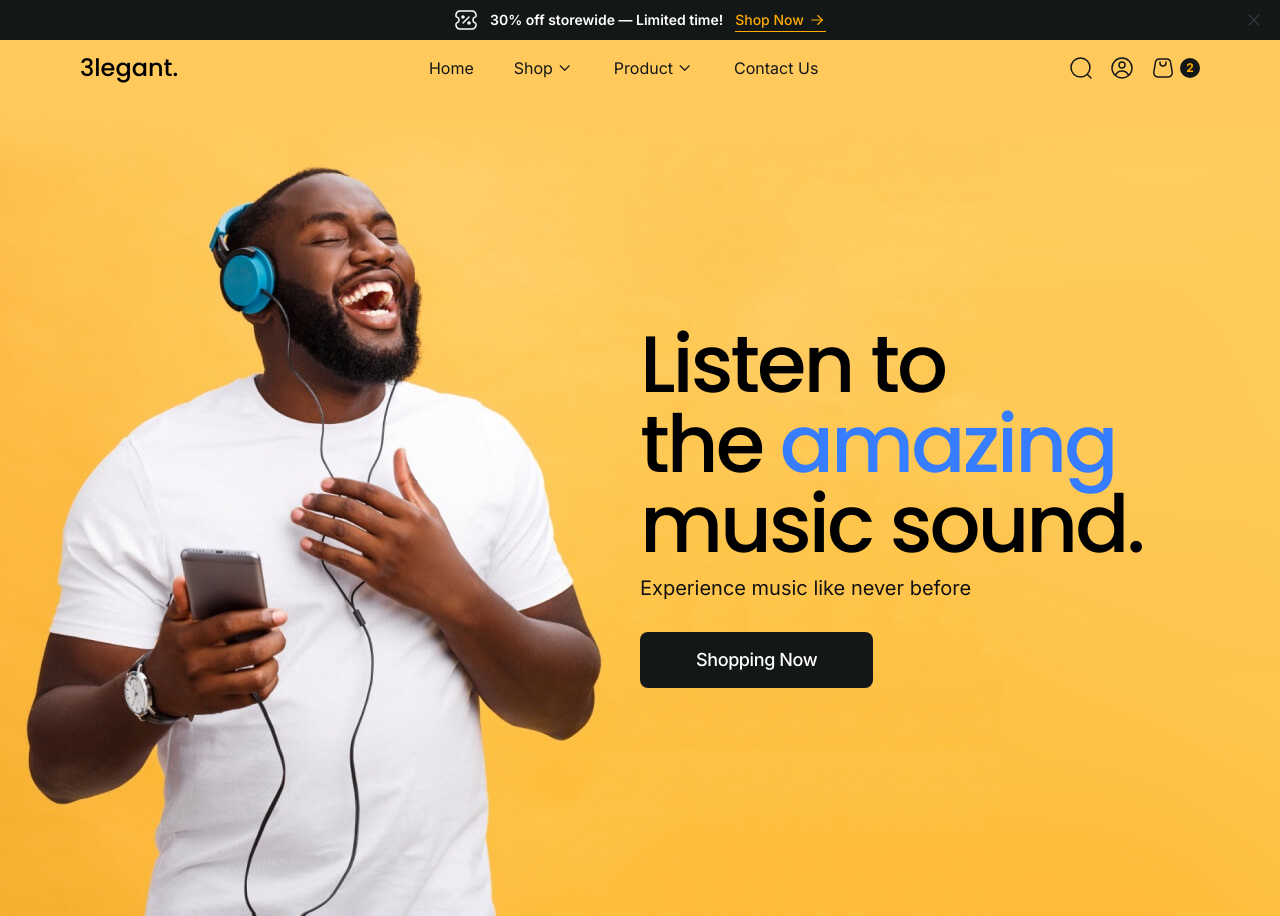
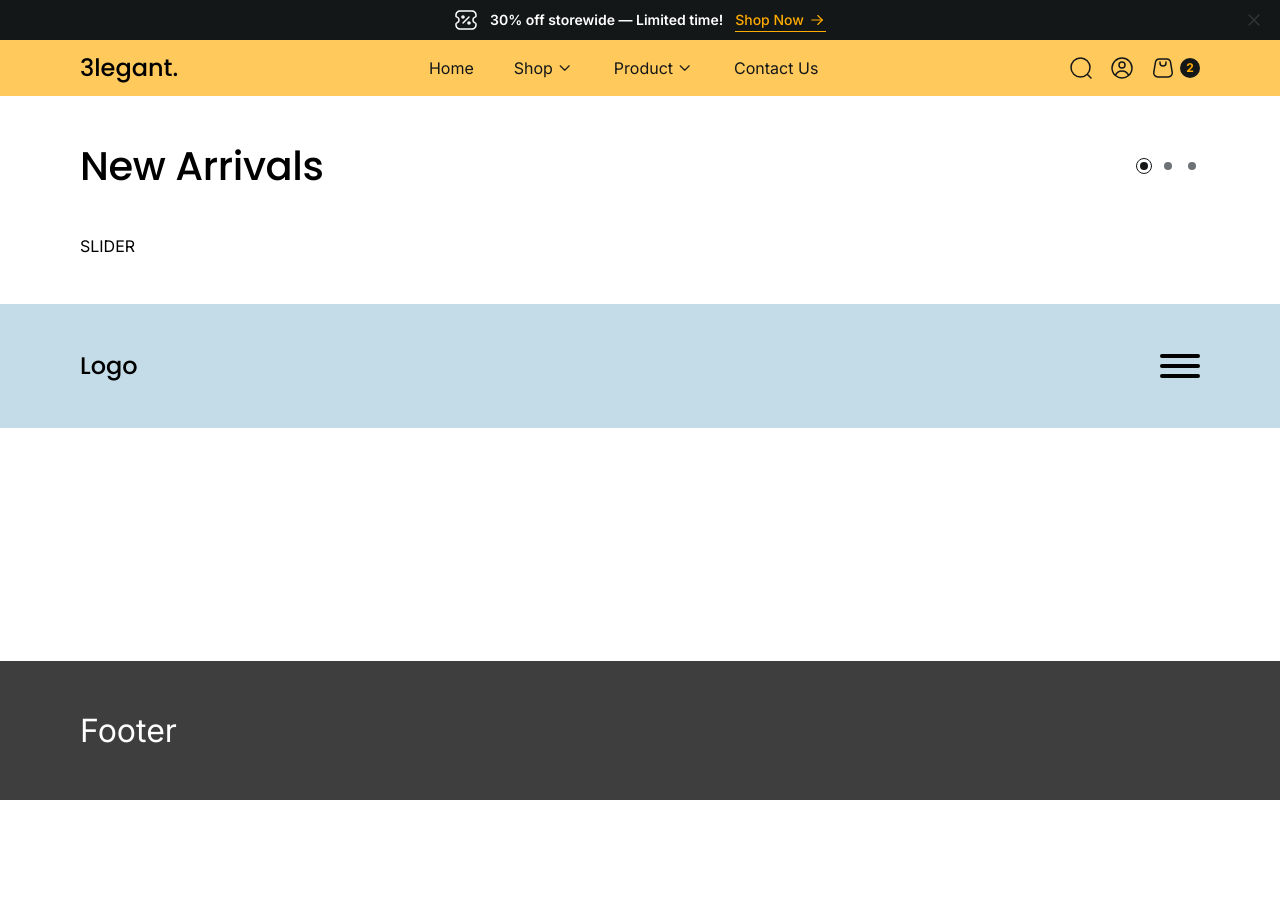
Before and after one commit to VNagorniy/headphone-store, a website: page src/html/index.html in a window 1280 px wide. Shown: the top 916 px of the page. After the commit the page ends 800 px from the top, so only its background shows below. Drawn offline with nearby package versions, Linux system fonts and the light colour scheme; files that its build step writes are made by us from their sources; files whose address does not match are found by name.

Commit message:
Верстка секции arrivals

```diff
--- /dev/null
+++ b/src/html/blocks/arrivals.html
@@ -0,0 +1,17 @@
+<section class="arrivals">
+	<div class="container">
+		<div class="arrivals__row">
+			<div class="arrivals__title">
+				<h2 class="headline-4">New Arrivals</h2>
+			</div>
+			<div class="arrivals__dots">
+				<div class="dots">
+					<div class="dot dot--active"></div>
+					<div class="dot"></div>
+					<div class="dot"></div>
+				</div>
+			</div>
+		</div>
+	</div>
+	<div class="container-right">SLIDER</div>
+</section>
--- a/src/html/index.html
+++ b/src/html/index.html
@@ -8,7 +8,9 @@
 		<link rel="stylesheet" href="./css/main.css" />
 	</head>
 	<body>
-		@@include('blocks/tagline.html') @@include('blocks/nav.html') @@include('blocks/hero.html') @@include('blocks/header.html') @@include('blocks/footer.html')
+		@@include('blocks/tagline.html') @@include('blocks/nav.html')
+		<!-- @@include('blocks/hero.html')  -->
+		@@include('blocks/arrivals.html') @@include('blocks/header.html') @@include('blocks/footer.html')
 		<script src="./js/index.bundle.js"></script>
 	</body>
 </html>
--- /dev/null
+++ b/src/scss/blocks/_arrivals.scss
@@ -0,0 +1,17 @@
+.arrivals {
+	padding: 48px 0;
+}
+
+.arrivals__row {
+	display: flex;
+	align-items: center;
+	justify-content: space-between;
+
+	margin-bottom: 48px;
+}
+.arrivals__title {
+}
+.headline-4 {
+}
+.arrivals__dots {
+}
--- /dev/null
+++ b/src/scss/blocks/_dots.scss
@@ -0,0 +1,32 @@
+.dots {
+	display: flex;
+	align-items: center;
+	gap: 8px;
+}
+
+.dot {
+	display: flex;
+	justify-content: center;
+	align-items: center;
+
+	width: 16px;
+	height: 16px;
+	border-radius: 50%;
+
+	&::before {
+		content: '';
+		display: block;
+		width: 8px;
+		height: 8px;
+		border-radius: 50%;
+		background-color: #6c7275;
+	}
+
+	&--active {
+		border: 1px solid #141718;
+
+		&::before {
+			background-color: #141718;
+		}
+	}
+}
--- /dev/null
+++ b/src/scss/blocks/_headline.scss
@@ -0,0 +1,7 @@
+.headline-4 {
+	font-size: 40px;
+	font-weight: 500;
+	line-height: 1.1;
+	font-family: var(--font-accent);
+	letter-spacing: -0.4px;
+}
```
Also changed, not shown: build/css/main.css, build/index.html.
